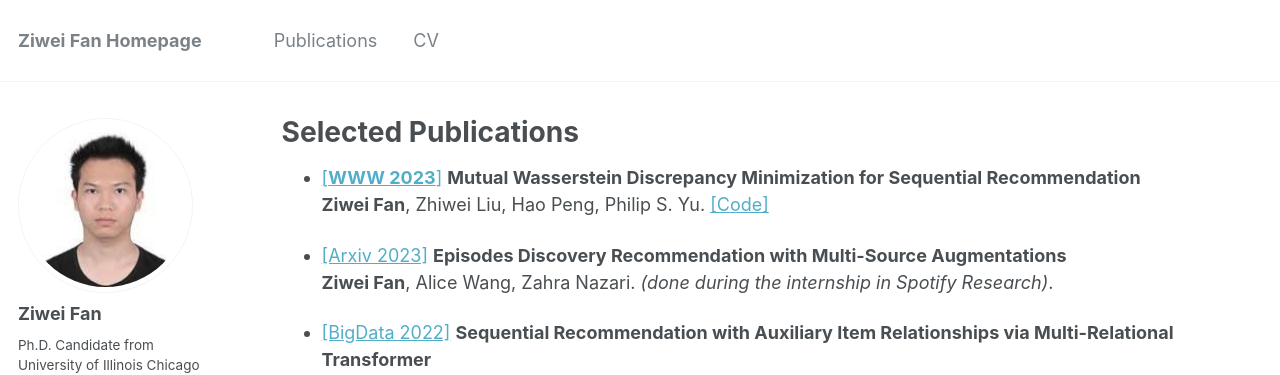
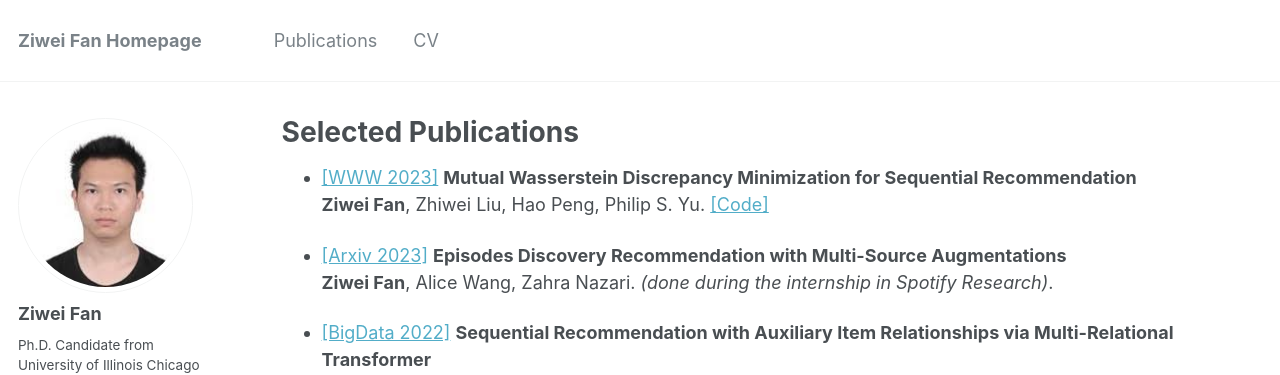
Before and after one commit to ziwei-fan/ziwei-fan.github.io, a Jekyll site: the page built from _pages/publications.md, in a window 1280 px wide and 900 px high. Shown: the top 375 px of the window. Built offline with Jekyll 4.4.1, drawn with Linux system fonts in a browser that asks for light colours.

```diff
--- a/_pages/publications.md
+++ b/_pages/publications.md
@@ -4,7 +4,7 @@ title: "Selected Publications"
 permalink: /publications/
 author_profile: true
 ---
-* [[<b>WWW 2023</b>]](https://arxiv.org/pdf/2301.12197.pdf) <b>Mutual Wasserstein Discrepancy Minimization for Sequential Recommendation</b> <br> <b>Ziwei Fan</b>, Zhiwei Liu, Hao Peng, Philip S. Yu. [[Code]](https://github.com/zfan20/MStein)
+* [[WWW 2023]](https://arxiv.org/pdf/2301.12197.pdf) <b>Mutual Wasserstein Discrepancy Minimization for Sequential Recommendation</b> <br> <b>Ziwei Fan</b>, Zhiwei Liu, Hao Peng, Philip S. Yu. [[Code]](https://github.com/zfan20/MStein)
 
 * [[Arxiv 2023]](https://arxiv.org/abs/2301.01737) <b>Episodes Discovery Recommendation with Multi-Source Augmentations</b> <br> <b>Ziwei Fan</b>, Alice Wang, Zahra Nazari. <i>(done during the internship in Spotify Research)</i>.
 
```
